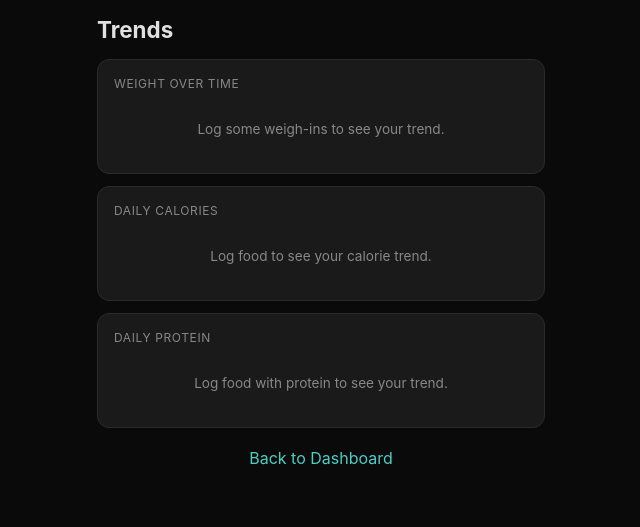
After one commit to kthurimella/whoop-intergration, a Flask app: page /graphs in a window 1280 px wide. The commit adds this page. Shown: the top 527 px of the page, without its empty margins (319-959 px from the left). Run offline with Flask 3, Linux system fonts and the light colour scheme; data that the repository does not hold is empty.

Commit message:
Add interactive trends page with Chart.js graphs
- Weight trend line chart with goal weight reference line
- Daily calorie bar chart color-coded against target
- Daily protein bar chart with target line
- JSON API endpoint at /api/graph-data serving 90 days of history
- Navigation links from dashboard and history pages

https://claude.ai/code/session_014TtBSxfywCoTcQME99rNbc

```diff
--- a/app.py
+++ b/app.py
@@ -8,7 +8,7 @@ Deploy to Render/Railway and access from your phone.
 import secrets
 from datetime import date, timedelta
 
-from flask import Flask, redirect, render_template, request, session, url_for
+from flask import Flask, jsonify, redirect, render_template, request, session, url_for
 
 import auth
 import config
@@ -213,5 +213,38 @@ def history():
     )
 
 
+@app.route("/graphs")
+def graphs():
+    """Interactive charts page."""
+    return render_template("graphs.html")
+
+
+@app.route("/api/graph-data")
+def graph_data():
+    """Return weight + food history as JSON for Chart.js."""
+    weight_history = tracker.get_weight_history(days=90)
+    food_history = tracker.get_food_history(days=90)
+
+    # Reverse so oldest-first (chronological for charts)
+    weight_history.reverse()
+    food_history.reverse()
+
+    return jsonify(
+        weight={
+            "dates": [w["date"] for w in weight_history],
+            "values": [w["weight"] for w in weight_history],
+            "goal": config.GOAL_WEIGHT,
+            "start": config.START_WEIGHT,
+        },
+        food={
+            "dates": [f["date"] for f in food_history],
+            "calories": [f["calories"] for f in food_history],
+            "protein": [f["protein_g"] for f in food_history],
+            "calorie_target": config.CALORIE_TARGET,
+            "protein_target": config.PROTEIN_TARGET_G,
+        },
+    )
+
+
 if __name__ == "__main__":
     app.run(debug=True, host="0.0.0.0", port=5000)
--- a/templates/dashboard.html
+++ b/templates/dashboard.html
@@ -339,6 +339,7 @@
 {% endif %}
 
 <div class="nav-links">
+    <a href="/graphs" class="btn btn-outline">Trends</a>
     <a href="/history" class="btn btn-outline">Full History</a>
     {% if whoop_connected %}
     <a href="/logout" class="btn btn-red">Disconnect WHOOP</a>
--- /dev/null
+++ b/templates/graphs.html
@@ -0,0 +1,263 @@
+<!DOCTYPE html>
+<html lang="en">
+<head>
+    <meta charset="UTF-8">
+    <meta name="viewport" content="width=device-width, initial-scale=1.0">
+    <meta name="apple-mobile-web-app-capable" content="yes">
+    <title>Trends</title>
+    <script src="https://cdn.jsdelivr.net/npm/chart.js@4"></script>
+    <style>
+        :root {
+            --bg: #0a0a0a;
+            --card: #1a1a1a;
+            --border: #2a2a2a;
+            --text: #e0e0e0;
+            --muted: #888;
+            --accent: #4ecdc4;
+            --green: #44c767;
+            --yellow: #f0c040;
+            --red: #e74c3c;
+            --blue: #3498db;
+        }
+        * { margin: 0; padding: 0; box-sizing: border-box; }
+        body {
+            font-family: -apple-system, BlinkMacSystemFont, 'Segoe UI', system-ui, sans-serif;
+            background: var(--bg);
+            color: var(--text);
+            max-width: 480px;
+            margin: 0 auto;
+            padding: 16px;
+            padding-bottom: 60px;
+        }
+        h1 { font-size: 1.4rem; margin-bottom: 16px; }
+        .card {
+            background: var(--card);
+            border: 1px solid var(--border);
+            border-radius: 12px;
+            padding: 16px;
+            margin-bottom: 12px;
+        }
+        .card-title {
+            font-size: 0.75rem;
+            text-transform: uppercase;
+            letter-spacing: 0.05em;
+            color: var(--muted);
+            margin-bottom: 10px;
+        }
+        .chart-wrap {
+            position: relative;
+            width: 100%;
+        }
+        a { color: var(--accent); text-decoration: none; }
+        .back { display: block; text-align: center; margin-top: 20px; }
+        .empty { color: var(--muted); font-size: 0.85rem; text-align: center; padding: 20px 0; }
+    </style>
+</head>
+<body>
+
+<h1>Trends</h1>
+
+<div class="card">
+    <div class="card-title">Weight Over Time</div>
+    <div class="chart-wrap">
+        <canvas id="weightChart"></canvas>
+    </div>
+    <div id="weightEmpty" class="empty" style="display:none;">Log some weigh-ins to see your trend.</div>
+</div>
+
+<div class="card">
+    <div class="card-title">Daily Calories</div>
+    <div class="chart-wrap">
+        <canvas id="calorieChart"></canvas>
+    </div>
+    <div id="calorieEmpty" class="empty" style="display:none;">Log food to see your calorie trend.</div>
+</div>
+
+<div class="card">
+    <div class="card-title">Daily Protein</div>
+    <div class="chart-wrap">
+        <canvas id="proteinChart"></canvas>
+    </div>
+    <div id="proteinEmpty" class="empty" style="display:none;">Log food with protein to see your trend.</div>
+</div>
+
+<a href="/" class="back">Back to Dashboard</a>
+
+<script>
+const COLORS = {
+    accent: '#4ecdc4',
+    green: '#44c767',
+    yellow: '#f0c040',
+    red: '#e74c3c',
+    blue: '#3498db',
+    muted: '#888',
+    border: '#2a2a2a',
+    card: '#1a1a1a',
+};
+
+Chart.defaults.color = '#e0e0e0';
+Chart.defaults.borderColor = '#2a2a2a';
+Chart.defaults.font.family = "-apple-system, BlinkMacSystemFont, 'Segoe UI', system-ui, sans-serif";
+
+function shortDate(d) {
+    const parts = d.split('-');
+    return parts[1] + '/' + parts[2];
+}
+
+fetch('/api/graph-data')
+    .then(r => r.json())
+    .then(data => {
+        // ── Weight Chart ──
+        if (data.weight.dates.length > 0) {
+            const ctx = document.getElementById('weightChart').getContext('2d');
+            new Chart(ctx, {
+                type: 'line',
+                data: {
+                    labels: data.weight.dates.map(shortDate),
+                    datasets: [
+                        {
+                            label: 'Weight (lbs)',
+                            data: data.weight.values,
+                            borderColor: COLORS.accent,
+                            backgroundColor: COLORS.accent + '22',
+                            fill: true,
+                            tension: 0.3,
+                            pointRadius: 3,
+                            pointHoverRadius: 6,
+                        },
+                        {
+                            label: 'Goal',
+                            data: Array(data.weight.dates.length).fill(data.weight.goal),
+                            borderColor: COLORS.green,
+                            borderDash: [6, 4],
+                            pointRadius: 0,
+                            borderWidth: 2,
+                        },
+                    ],
+                },
+                options: {
+                    responsive: true,
+                    plugins: {
+                        legend: { display: true, position: 'bottom', labels: { boxWidth: 12, padding: 12 } },
+                    },
+                    scales: {
+                        y: {
+                            min: Math.min(data.weight.goal, Math.min(...data.weight.values)) - 2,
+                            max: Math.max(data.weight.start, Math.max(...data.weight.values)) + 2,
+                            grid: { color: '#2a2a2a' },
+                        },
+                        x: {
+                            grid: { display: false },
+                            ticks: { maxTicksLimit: 8 },
+                        },
+                    },
+                },
+            });
+        } else {
+            document.getElementById('weightChart').style.display = 'none';
+            document.getElementById('weightEmpty').style.display = 'block';
+        }
+
+        // ── Calorie Chart ──
+        if (data.food.dates.length > 0) {
+            const ctx2 = document.getElementById('calorieChart').getContext('2d');
+            new Chart(ctx2, {
+                type: 'bar',
+                data: {
+                    labels: data.food.dates.map(shortDate),
+                    datasets: [
+                        {
+                            label: 'Calories Eaten',
+                            data: data.food.calories,
+                            backgroundColor: data.food.calories.map(c =>
+                                c <= data.food.calorie_target ? COLORS.green + 'cc' : COLORS.red + 'cc'
+                            ),
+                            borderRadius: 4,
+                        },
+                        {
+                            label: 'Target',
+                            data: Array(data.food.dates.length).fill(data.food.calorie_target),
+                            type: 'line',
+                            borderColor: COLORS.yellow,
+                            borderDash: [6, 4],
+                            pointRadius: 0,
+                            borderWidth: 2,
+                        },
+                    ],
+                },
+                options: {
+                    responsive: true,
+                    plugins: {
+                        legend: { display: true, position: 'bottom', labels: { boxWidth: 12, padding: 12 } },
+                    },
+                    scales: {
+                        y: {
+                            beginAtZero: false,
+                            min: Math.max(0, Math.min(...data.food.calories) - 300),
+                            grid: { color: '#2a2a2a' },
+                        },
+                        x: {
+                            grid: { display: false },
+                            ticks: { maxTicksLimit: 8 },
+                        },
+                    },
+                },
+            });
+        } else {
+            document.getElementById('calorieChart').style.display = 'none';
+            document.getElementById('calorieEmpty').style.display = 'block';
+        }
+
+        // ── Protein Chart ──
+        if (data.food.dates.length > 0) {
+            const ctx3 = document.getElementById('proteinChart').getContext('2d');
+            new Chart(ctx3, {
+                type: 'bar',
+                data: {
+                    labels: data.food.dates.map(shortDate),
+                    datasets: [
+                        {
+                            label: 'Protein (g)',
+                            data: data.food.protein,
+                            backgroundColor: data.food.protein.map(p =>
+                                p >= data.food.protein_target ? COLORS.green + 'cc' : COLORS.blue + 'cc'
+                            ),
+                            borderRadius: 4,
+                        },
+                        {
+                            label: 'Target',
+                            data: Array(data.food.dates.length).fill(data.food.protein_target),
+                            type: 'line',
+                            borderColor: COLORS.yellow,
+                            borderDash: [6, 4],
+                            pointRadius: 0,
+                            borderWidth: 2,
+                        },
+                    ],
+                },
+                options: {
+                    responsive: true,
+                    plugins: {
+                        legend: { display: true, position: 'bottom', labels: { boxWidth: 12, padding: 12 } },
+                    },
+                    scales: {
+                        y: {
+                            beginAtZero: true,
+                            grid: { color: '#2a2a2a' },
+                        },
+                        x: {
+                            grid: { display: false },
+                            ticks: { maxTicksLimit: 8 },
+                        },
+                    },
+                },
+            });
+        } else {
+            document.getElementById('proteinChart').style.display = 'none';
+            document.getElementById('proteinEmpty').style.display = 'block';
+        }
+    });
+</script>
+
+</body>
+</html>
--- a/templates/history.html
+++ b/templates/history.html
@@ -95,7 +95,10 @@
 </div>
 {% endif %}
 
-<a href="/" class="back">Back to Dashboard</a>
+<div style="text-align: center; margin-top: 20px; display: flex; gap: 12px; justify-content: center;">
+    <a href="/graphs">Trends</a>
+    <a href="/">Dashboard</a>
+</div>
 
 </body>
 </html>
```
